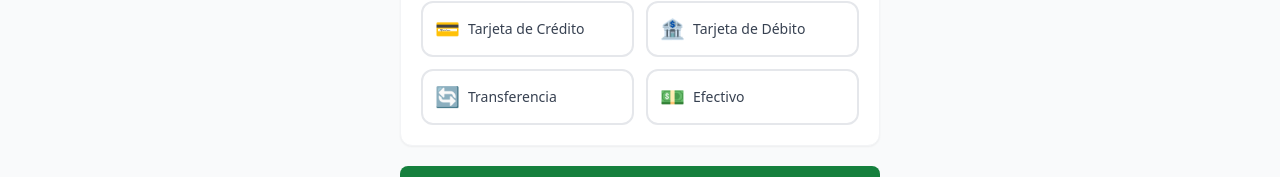
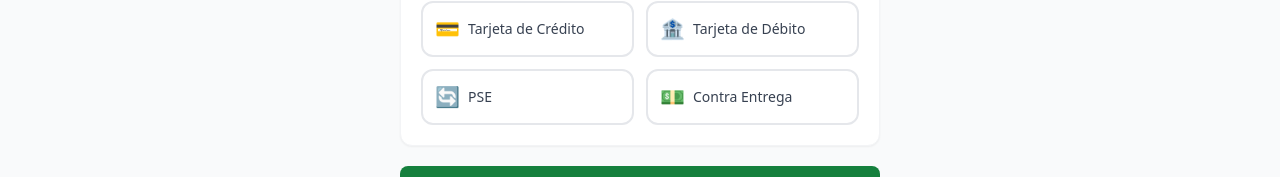
Before and after one commit to Ronal453/Frontend-2.0, a React (Vite) app: page /checkout in a window 1280 px wide. Shown: the part 424-601 px from the top of the page. Built offline with nearby package versions, Linux system fonts and the light colour scheme; no server answers; sample sign-in values are in the browser's storage.

Commit message:
Actualiza métodos de pago en el componente Checkout

```diff
--- a/src/pages/Checkout.jsx
+++ b/src/pages/Checkout.jsx
@@ -7,8 +7,8 @@
 const METODOS_PAGO = [
   { id: 1, nombre: 'Tarjeta de Crédito', icono: '💳' },
   { id: 2, nombre: 'Tarjeta de Débito',  icono: '🏦' },
-  { id: 3, nombre: 'Transferencia',      icono: '🔄' },
-  { id: 4, nombre: 'Efectivo',           icono: '💵' },
+  { id: 3, nombre: 'PSE',      icono: '🔄' },
+  { id: 4, nombre: 'Contra Entrega',           icono: '💵' },
 ]
 
 export default function Checkout() {
```
